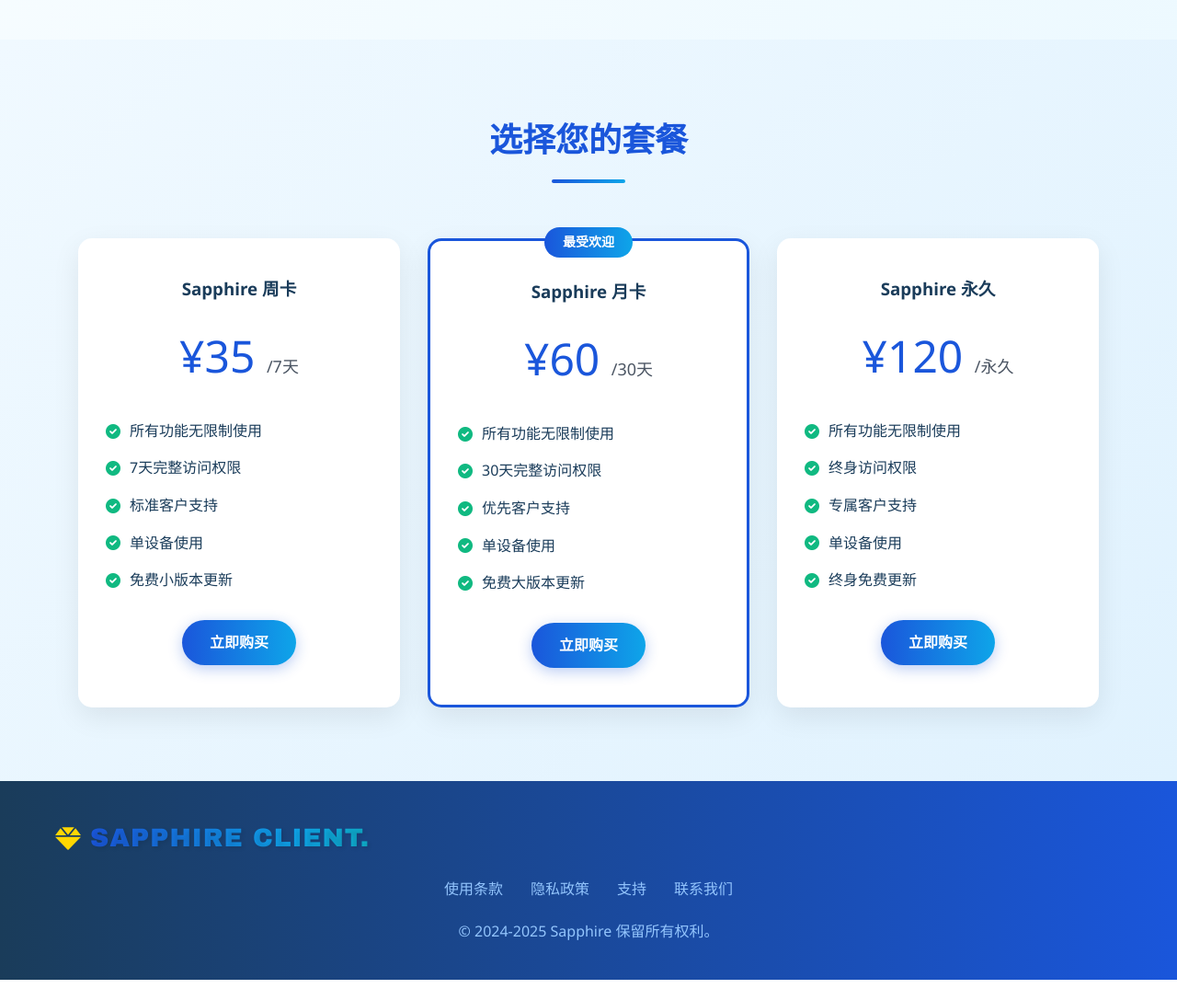
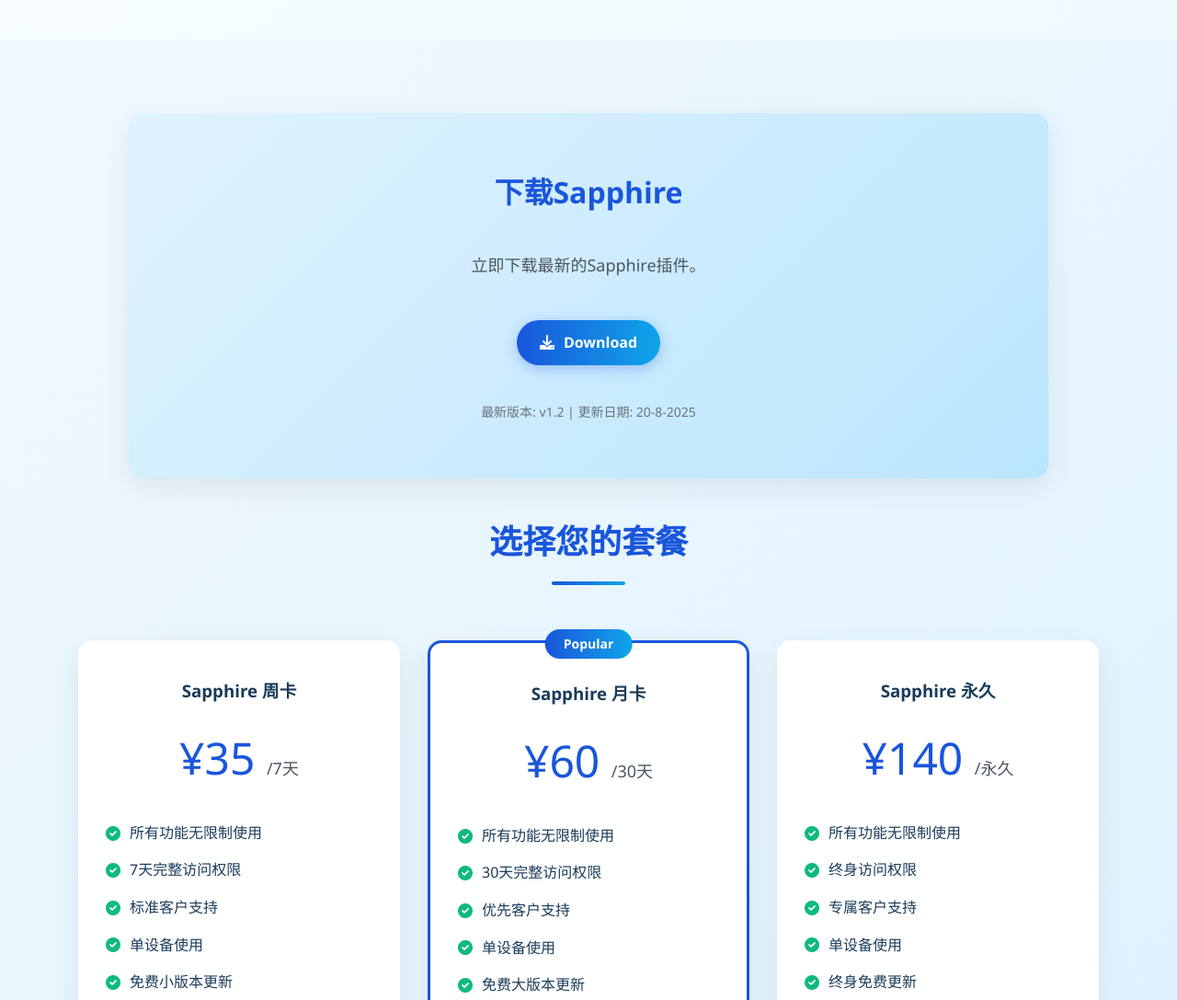
Before and after one commit to sapphireclient/sapphireclient.github.io, a plain HTML site: page index.html in a window 1280 px wide. Shown: the part 1320-2407 px from the top of the page at 92% size. Before the commit the page ends 2385 px from the top, so only its background shows below. Drawn offline with Linux system fonts and the light colour scheme.

Commit message:
Add files via upload

```diff
--- a/index.html
+++ b/index.html
@@ -6,6 +6,92 @@
     <title>Sapphire Client</title>
     <link rel="stylesheet" href="https://cdnjs.cloudflare.com/ajax/libs/font-awesome/6.0.0/css/all.min.css">
     <style>
+    .download-section {
+            background: linear-gradient(135deg, #e0f2fe 0%, #bae6fd 100%);
+            padding: 60px 0;
+            text-align: center;
+            border-radius: 15px;
+            margin: 0 auto 40px;
+            max-width: 1000px;
+            box-shadow: 0 10px 30px rgba(0, 0, 0, 0.08);
+        }
+
+        .download-content {
+            display: flex;
+            flex-direction: column;
+            align-items: center;
+            gap: 25px;
+        }
+
+        .download-title {
+            font-size: 32px;
+            color: #1a56db;
+            margin-bottom: 15px;
+            font-weight: 700;
+        }
+
+        .download-description {
+            font-size: 18px;
+            color: #4b5563;
+            max-width: 700px;
+            margin: 0 auto 20px;
+        }
+
+        .download-buttons {
+            display: flex;
+            gap: 20px;
+            flex-wrap: wrap;
+            justify-content: center;
+        }
+
+        .download-btn {
+            display: inline-flex;
+            align-items: center;
+            justify-content: center;
+            background: linear-gradient(90deg, #1a56db 0%, #0ea5e9 100%);
+            color: white;
+            padding: 12px 25px;
+            border-radius: 50px;
+            text-decoration: none;
+            font-weight: 600;
+            transition: all 0.3s ease;
+            box-shadow: 0 4px 15px rgba(26, 86, 219, 0.3);
+            gap: 10px;
+        }
+
+        .download-btn:hover {
+            transform: translateY(-3px);
+            box-shadow: 0 6px 20px rgba(26, 86, 219, 0.4);
+        }
+
+        .download-btn.secondary {
+            background: linear-gradient(90deg, #10b981 0%, #34d399 100%);
+            box-shadow: 0 4px 15px rgba(16, 185, 129, 0.3);
+        }
+
+        .download-btn.secondary:hover {
+            box-shadow: 0 6px 20px rgba(16, 185, 129, 0.4);
+        }
+
+        .version-info {
+            margin-top: 15px;
+            font-size: 14px;
+            color: #6b7280;
+        }
+
+        @media (max-width: 768px) {
+            .download-buttons {
+                flex-direction: column;
+            }
+
+            .download-title {
+                font-size: 26px;
+            }
+
+            .download-description {
+                font-size: 16px;
+            }
+        }
    .logo span {
             background: linear-gradient(90deg, #1a56db, #0ea5e9, #10b981, #f59e0b, #ef4444);
             -webkit-background-clip: text;
@@ -380,7 +466,6 @@
                 <ul class="nav-links">
                     <li><a href="#features">功能</a></li>
                     <li><a href="#pricing">购买</a></li>
-                    <li><a href="#support">支持</a></li>
                 </ul>
             </nav>
         </div>
@@ -469,6 +554,22 @@
 
     <section class="pricing" id="pricing">
         <div class="container">
+        <div class="download-section">
+                <div class="download-content">
+                    <h2 class="download-title">下载Sapphire</h2>
+                    <p class="download-description">立即下载最新的Sapphire插件。</p>
+                    <div class="download-buttons">
+                          <a href="https://59-64-118-174.pd1.cjjd19.com:30443/download-cdn.123295.com/123-904/64468dab/1846037120-0/64468dab186223dc86a3a61c1b231f88/c-m94?v=5&t=1755959862&s=175595986273c141d8af47dff622a03120bffacfe5&r=DV2NWU&bzc=2&bzs=313834363033373132303a33383235323434373a31333435323735373a31383231343731363332&bzp=0&bi=57723109&filename=Sapphire_1.0.apk&x-mf-biz-cid=3be908c7-8007-4ca4-9105-207e08d53ec0-3dab77&auto_redirect=0&ndcp=1&cache_type=1&xmfcid=aa500660-bc9f-4f30-bf1d-cf510a90a90d62b0f500b44" class="download-btn" target="_blank">
+                            <i class="fas fa-download"></i>
+                            Download
+                        </a>
+                    </div>
+                    <div class="version-info">
+                        最新版本: v1.2 | 更新日期: 20-8-2025
+                    </div>
+                </div>
+            </div>
+
             <h2 class="section-title">选择您的套餐</h2>
             <div class="pricing-options">
                 <div class="pricing-card">
@@ -485,7 +586,7 @@
                 </div>
 
                 <div class="pricing-card popular">
-                    <div class="popular-tag">最受欢迎</div>
+                    <div class="popular-tag">Popular</div>
                     <h3>Sapphire 月卡</h3>
                     <div class="price">¥60 <span>/30天</span></div>
                     <ul class="benefits">
@@ -500,7 +601,7 @@
 
                 <div class="pricing-card">
                     <h3>Sapphire 永久</h3>
-                    <div class="price">¥120 <span>/永久</span></div>
+                    <div class="price">¥140 <span>/永久</span></div>
                     <ul class="benefits">
                         <li><i class="fas fa-check-circle"></i> 所有功能无限制使用</li>
                         <li><i class="fas fa-check-circle"></i> 终身访问权限</li>
@@ -523,8 +624,7 @@
             <ul class="footer-links">
                 <li><a href="#">使用条款</a></li>
                 <li><a href="#">隐私政策</a></li>
-                <li><a href="#">支持</a></li>
-                <li><a href="#">联系我们</a></li>
+                <li><a href="https://qun.qq.com/universal-share/share?ac=1&authKey=s7MddwtWDnRgWA5FKQySPg4%2FwzdYMfPzzAwYu5LAkjogRzWbxoNBddnc3Dlq7umZ&busi_data=eyJncm91cENvZGUiOiIzMTQxNjM2ODUiLCJ0b2tlbiI6Ik9DQXFQSkRCL2F1QUVCYnpneXJsWE5oZFA3VzNYd2JGam05UHYweElGM2dDRVlhMVR0Uk03Rk8wSmxOa212RWkiLCJ1aW4iOiIyNzU3NDUyODk3In0%3D&data=Lfvt7xDLBZLhjf2e8R0pNyLNR4aPW9g43OJbCuwgrH_8c9L2cCQBSqH50IY1i743DIHTz8ljmubUVf_9ADkURA&svctype=4&tempid=h5_group_info" target="_blank">联系我们</a></li>
             </ul>
             <div class="copyright">
                 &copy; 2024-2025 Sapphire 保留所有权利。
```
